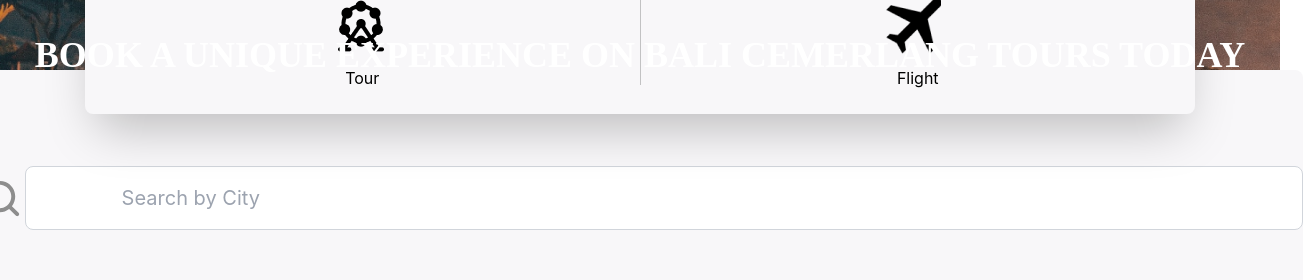
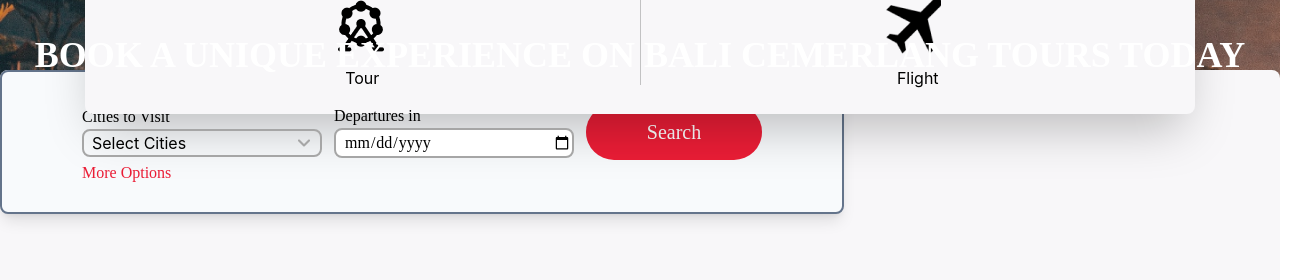
Before and after one commit to GungdeAngga/bali-cemerlang, a React (Create React App) app: page / in a window 1280 px wide. Shown: the part 625-905 px from the top of the page, 1303 px wide, since content can reach past the window. Built offline with nearby package versions, Linux system fonts and the light colour scheme.

Commit message:
change search menu tour

```diff
--- a/src/component/searchTour/SearchCity.js
+++ b/src/component/searchTour/SearchCity.js
@@ -1,12 +1,13 @@
 import React from 'react'
-import SearchInput from './SearchInput'
+import SearchMenu from '../navbar/SearchMenu'
+
 
 export default function SearchCity() {
   return (
     <div class='flex justify-center item-center'>
       <div class='w-[1590px]'>
         <div class='h-60 bg-LightGrayishViolet rounded-lg shadow-lg'>
-          <SearchInput/>
+          <SearchMenu/> {/*change search menu style*/}
         </div>
       </div>
     </div>
```
Also changed, not shown: public/asset/background.png.
